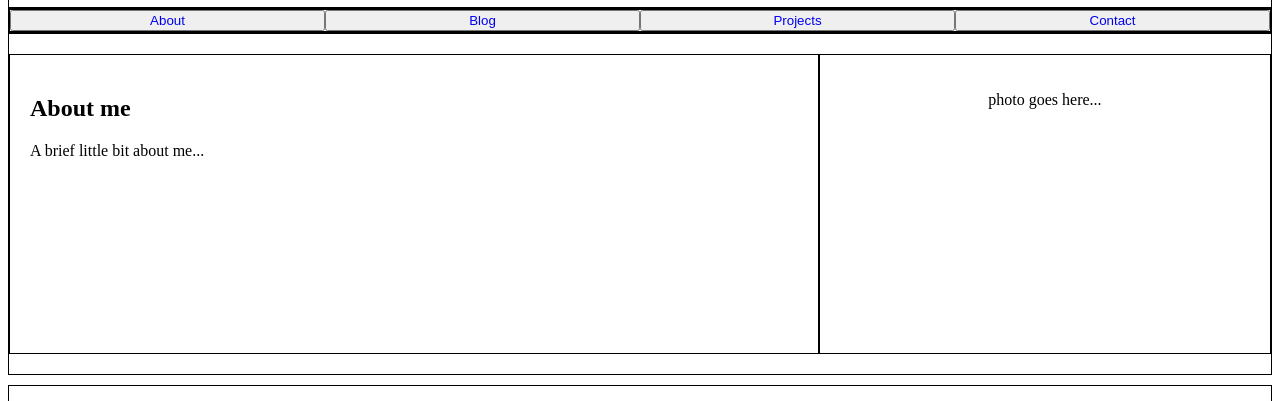
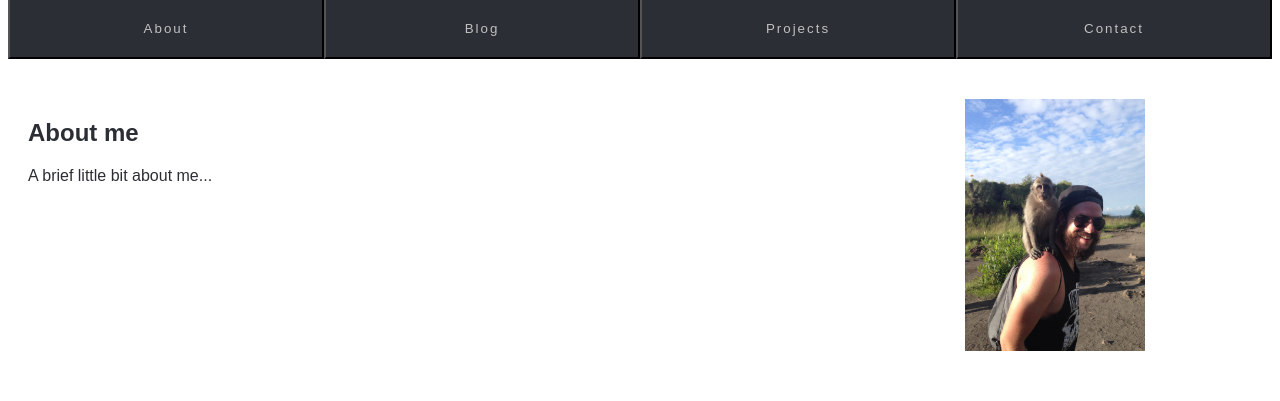
Before and after one commit to jdsandahl/my-portfolio, a plain HTML site: page index.html in a window 1280 px wide. Shown: the part 82-483 px from the top of the page. Drawn offline with Linux system fonts and the light colour scheme.

Commit message:
further styling, addtion of profile photo

```diff
--- a/index.html
+++ b/index.html
@@ -46,7 +46,7 @@
             </main>
 
             <Aside class="sidebar flex-col">
-                <p>photo goes here...</p>
+                <img src="IMG_5437.jpg" class="profile-photo" alt="Justin with a monkey on his back">
             </Aside>
         </section>
 
--- a/styles2.css
+++ b/styles2.css
@@ -2,21 +2,42 @@
 html{
     box-sizing: border-box;
 }
-
 *, *:before, *:after{
     box-sizing: inherit;
 }
 
-a {
-    text-decoration: none;
+body{
+    font-family: sans-serif;
+    color:#2b2e34;
+    margin: 5;
+    background-image: linear-gradient(260deg, rgb(255, 255, 255) 0%, white 100%);
 }
 
+a {
+    color:silver;
+    font-weight: 500;
+    letter-spacing: 2px;
+    text-decoration: none;
+    padding:20px 5px;
+    display: inline-block;
+    width: 100%;
+    text-align: center;
+    transition:all 0.5s;
+}
+
+
 h1 {
-    color: red;
+    color: #2b2e34;
 }
 
 button {
     width:100%;
+    background: #2b2e34;
+}
+
+.profile-photo{
+    height:252px;
+    width:180px;
 }
 
 .social img{
@@ -49,7 +70,7 @@ footer {
 
 /*End - general formatting*/
 
-/*Start - Boarder Formatting*/
+/*Start - Boarder Formatting*
 
 header {border:1px solid black;}
 .flex-nav {border:1px solid black;}
@@ -90,15 +111,15 @@ footer section {border:1px solid black;}
 }
 
 .flex-main .flex-col{
-    min-height: 300px;
+    min-height: 350px;
 }
 
 .flex-main main{
-    flex: 2 2 auto;
+    flex: 2 2 0;
 }
 
 .flex-main aside{
-    flex: 1 1 auto;
+    flex: 1 1 0;
 }
 
 
```
Also changed, not shown: blog.html (+1 -1 lines), contact.html (+1 -1 lines), projects.html (+1 -1 lines), IMG_5437.jpg (added).
